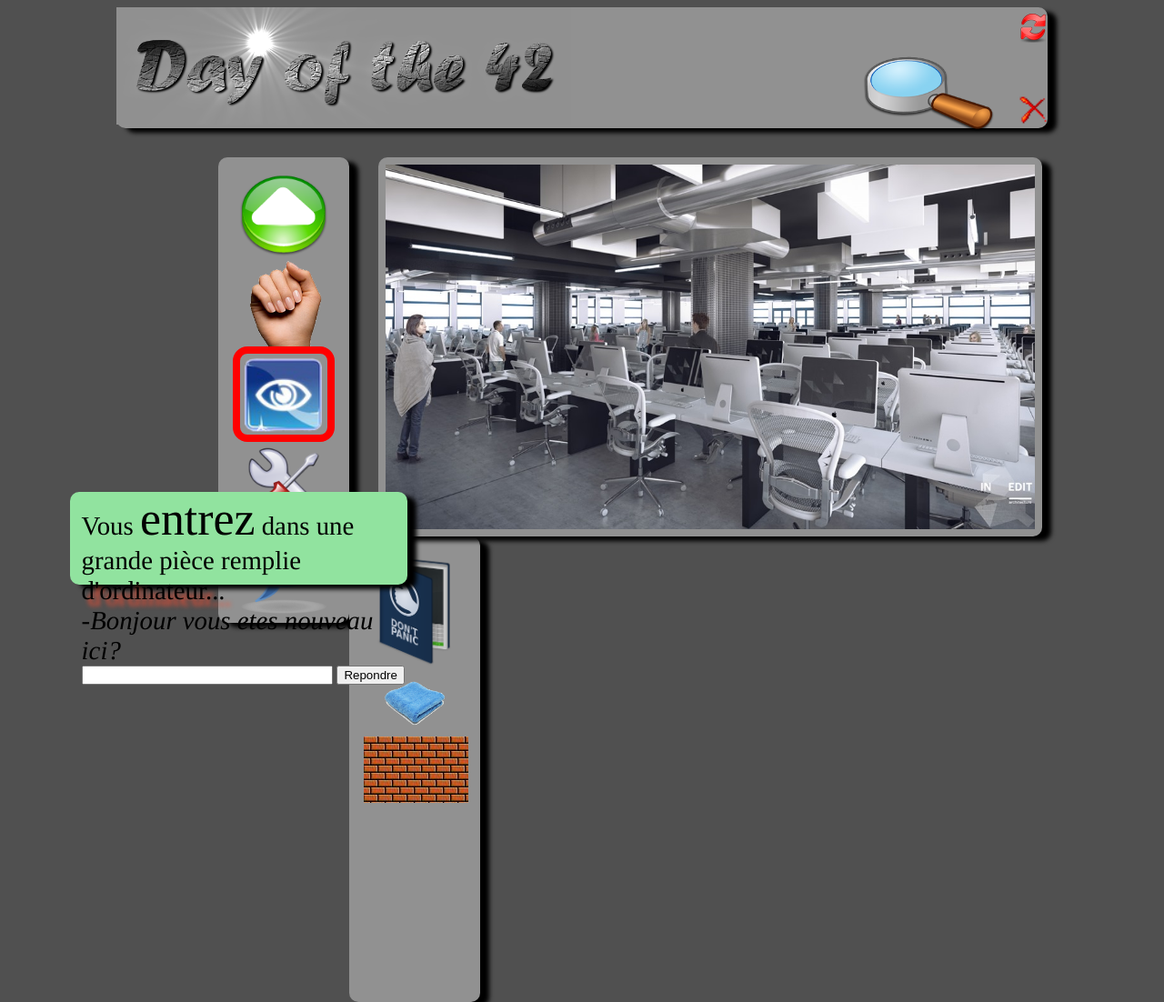
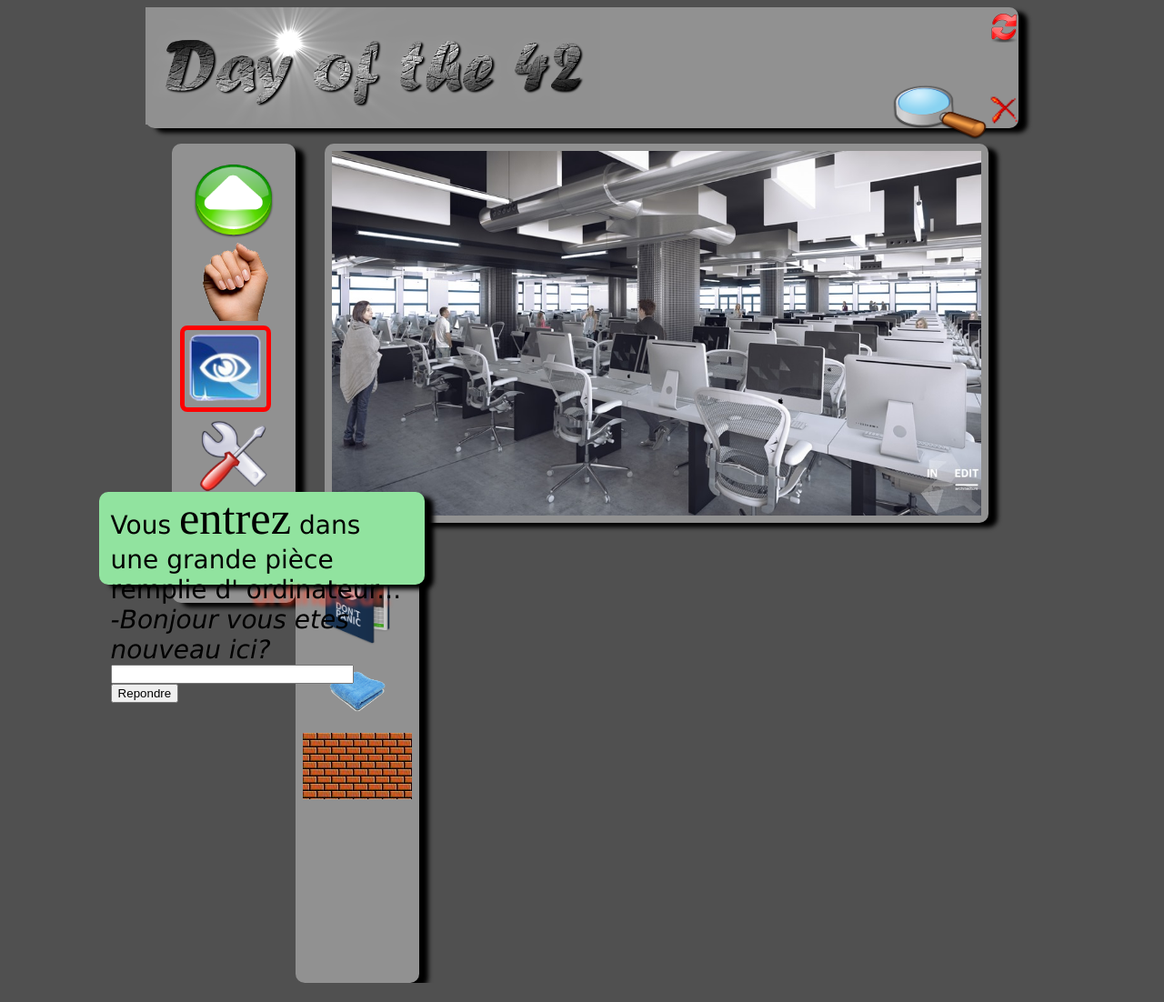
Before and after one commit to pelluro/piscine-PHP, a PHP site: page /doft.html in a window 1280 px wide. Shown: the whole page at 91% size. After the commit the page ends 1081 px from the top, so only its background shows below. Run offline with PHP 8.4, Linux system fonts and the light colour scheme.

Commit message:
exo02 ok je touche plus

```diff
--- a/Day00/ex02/doft.css
+++ b/Day00/ex02/doft.css
@@ -10,7 +10,7 @@ body {
     containere
 \*------------------------------------*/
 .container {
-    width: 80vw;
+    width: 75vw;
     background: #505050;
     margin: 0 auto;
 }
@@ -31,16 +31,16 @@ body {
     position: relative;
 }
 
-.doft {
+.day {
     /*position :absolute;*/
     width: 500px;
 }
 
 .loupe {
     position: absolute;
-    width: 10rem;
-    bottom: -10%;
-    right: 5%;
+    width: 9vw;
+    bottom: -15%;
+    right: 3%;
 }
 
 .reload {
@@ -63,35 +63,43 @@ body {
 
 .content {
     width: 75vw;
-    margin: 2rem 7rem;
+    margin: 1.3vw 2.3vw;
     background: red;
 }
 
 .col {
     display: inline-block;
-    width: 7rem;
+    width: 8.5rem;
     height: 30rem;
     float : left;
-    padding: 1rem;
+    padding-top: 1.5vw;
+    padding-bottom: 0.5vw;
 }
 
 .col img {
     display: block;
     margin: 0 auto;
-    width: 6rem;
+    width: 5.5rem;
 
 }
 .oeil {
-    border: solid red 8px;
-    border-radius: 16px;
+    margin: .3rem .65vw;
+    border: solid red 5px;
+    border-radius: 8px;
+    width: 90px;
+    height: 85px;
+    /*border-image: 1px;*/
 }
 .brick{
     background: repeat url('resources/brick.jpg');
-    width: 115px;
+    width: 120px;
     height: 73px;
     margin: 0 auto;
 }
-
+.tower{
+    padding-top: 1vw;
+    padding-bottom: 1vw;
+}
 .col_middle {
     width:57vw;
     float: left;
@@ -116,7 +124,7 @@ body {
     background-color: #91E39F;
     position: absolute;
     margin: -4vw;
-    width: 29vw;
+    width: 28vw;
     height: 8vw;
     bottom: 26%;
 }
@@ -125,7 +133,7 @@ input{
     width: 75%;
 }
 .police1{
-    font: 1.8em "Times";
+    font: 1.75em "Verdana";
     padding-right: 1.5vw;
     padding-left: 1vw;
 }
--- a/Day00/ex02/doft.html
+++ b/Day00/ex02/doft.html
@@ -7,7 +7,7 @@
 <body>
 <div class="container">
     <div class="header color">
-        <div class="doft">
+        <div class="day">
             <img src="resources/day_of_the_42.png" title="Jour" alt="Jour">
         </div>
         <div class="loupe">
@@ -51,8 +51,10 @@
         </div>
         <div class="col color">
             <img src="resources/book.png" title="Essuyer" alt="Essuyer">
-            <img src="resources/towel.png" title="baba" alt="baba">
-            <div class="brick">
+            <div class="tower">
+                <img src="resources/towel.png" title="baba" alt="baba">
+                </div>
+            <div class="brick" title="brick">
             </div>
         </div>
 
@@ -60,8 +62,8 @@
     <div class="bubble color">
         <div class="police1">Vous
             <span class="police2">entrez</span>
-            dans une grande pièce remplie
-            <span class="police4">d'ordinateur...<br/></span>
+            dans une grande pièce remplie d'
+            <span class="police4">ordinateur.</span>..<br/>
             <span class="police3">
                 -Bonjour vous etes nouveau ici?
             </span>
```
